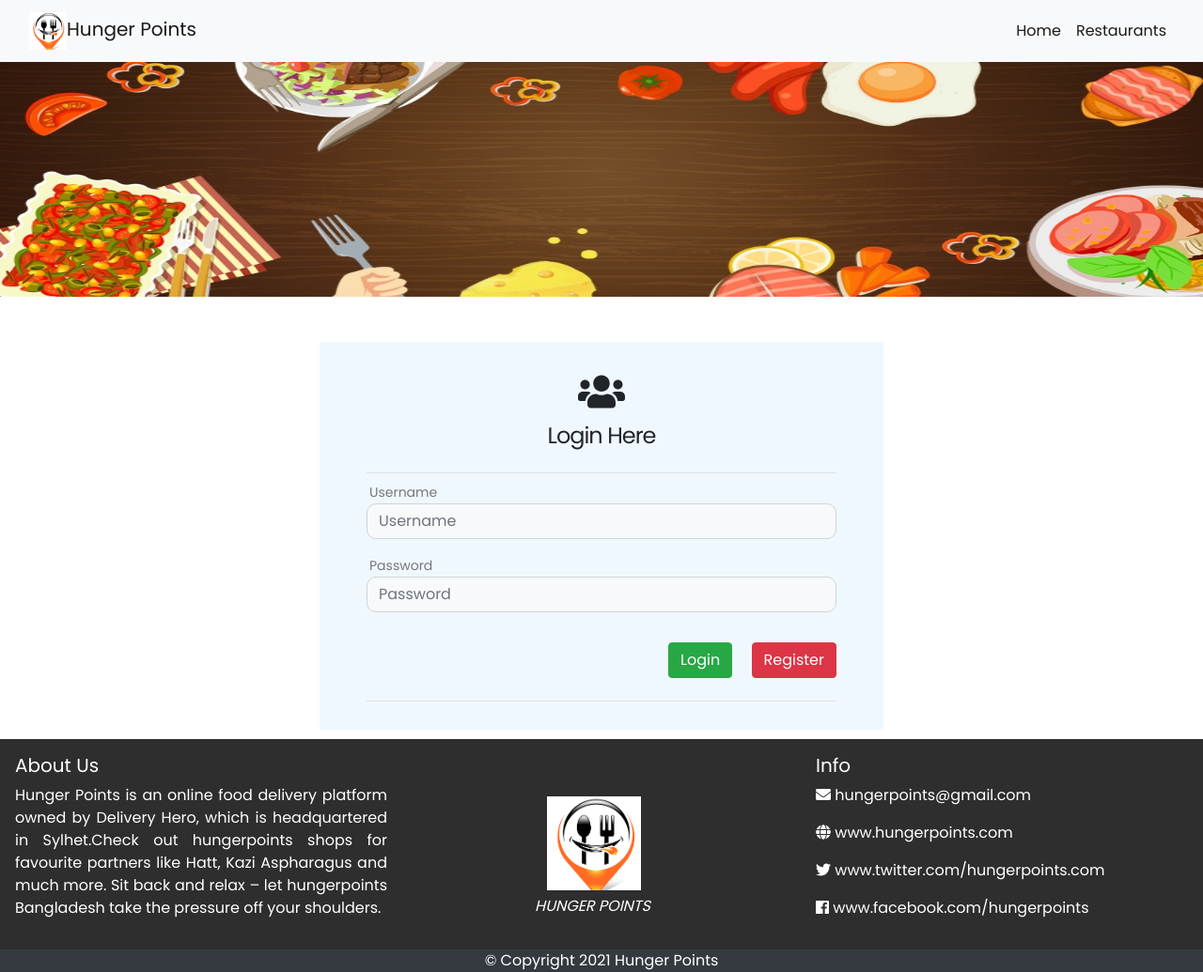
After one commit to azizhossain/Hunger_Points, a CodeIgniter app: page /Hunger_Points/login/index in a window 1280 px wide. The commit adds this page. Shown: the whole page at 94% size. Run offline with CodeIgniter, Linux system fonts and the light colour scheme; some libraries are stand-ins or nearby versions.

Commit message:
20 Oct 2021

```diff
--- /dev/null
+++ b/application/controllers/Login.php
@@ -0,0 +1,15 @@
+<?php
+defined('BASEPATH') OR exit ('No direct script access allowed');
+
+class Login extends CI_Controller {
+
+
+    public function __construct(){
+        parent::__construct();
+        $this->load->model('User_model');
+    }
+
+    public function index() {
+        $this->load->view('front/login');
+    }
+}
--- /dev/null
+++ b/application/views/front/login.php
@@ -0,0 +1,104 @@
+<!DOCTYPE html>
+<html lang="en">
+
+<head>
+    <meta charset="UTF-8">
+    <meta http-equiv="X-UA-Compatible" content="IE=edge">
+    <meta name="viewport" content="width=device-width, initial-scale=1.0">
+    <title>Login</title>
+    <link rel="shortcut icon" href="<?= base_url('public/uploads/logo/hungerpoint.png'); ?>">
+    <meta charset="UTF-8">
+    <meta http-equiv="X-UA-Compatible" content="IE=edge">
+    <meta name="viewport" content="width=device-width, initial-scale=1.0">
+    <link rel="stylesheet" href="<?php echo base_url().'assets/css/bootstrap.min.css';?>">
+    <script src="<?php echo base_url().'assets/js/jquery-3.6.0.min.js';?>"></script>
+    <script src="<?php echo base_url().'assets/js/bootstrap.min.js';?>"></script>
+    <script src="https://use.fontawesome.com/releases/v5.0.8/js/all.js"></script>
+    <link rel="stylesheet" type="text/css" href="<?php echo base_url('/assets/css/profile.css');?>">
+</head>
+
+
+<body>
+    <!-- Navigation Start -->
+    <nav class="navbar navbar-expand-md navbar-light bg-light sticky-top">
+        <div class="container-fluid">
+            <a class="navbar-brand" href="<?php echo base_url().'home/index';?>"><img src="
+            <?= base_url('public/uploads/logo/hungerpoint.png'); ?>" class="responsive-img"
+            style="width: 40px;height: 40px;border: 0px  solid silver;">Hunger Points</a>
+            <button class="navbar-toggler" type="button" data-toggle="collapse" data-target="#navbarRes">
+                <span class="navbar-toggler-icon"></span>
+            </button>
+
+            <div class="collapse navbar-collapse" id="navbarRes">
+                <ul class="navbar-nav ml-auto">
+                    <li class="nav-item active">
+                        <a class="nav-link" href="<?php echo base_url().'home/index';?>">Home</a>
+                    </li>
+                    <li class="nav-item">
+                        <a class="nav-link active" href="<?php echo base_url().'home/index';?>">Restaurants</a>
+                    </li>
+                </ul>
+            </div>
+        </div>
+    </nav>
+    <!-- Navigation End -->
+    <!-- image section start -->
+    <div class="img-container">
+        <img width="100%" height="250px" src="<?php echo base_url().'public/uploads/slide/bg.jpg';?>">
+        <div class="centered-text"></div>
+    </div>
+    <!-- image section end -->
+
+     <!-- login form section start -->
+
+    <div class="wrapper mt-sm-5">
+        <?php
+        if (!empty($this->session->flashdata('success'))) {
+          echo "<div class='alert alert-success m-3 mx-auto'>".$this->session->flashdata('success')."</div>";
+        }
+        ?>
+        <?php
+        if (!empty($this->session->flashdata('msg'))) {
+          echo "<div class='alert alert-danger m-3 mx-auto'>".$this->session->flashdata('msg')."</div>";
+        }
+        ?>
+        <center>
+            <h1><span class="fa fa-users"></span></h1>
+        </center>
+
+        <h4 class="pb-4 border-bottom text-center">Login Here </h4>
+        <form action="<?php echo base_url().'home' ;?>" name="loginform" id="loginform" method="POST">
+            <div class="form-group">
+                <label for="username">Username</label>
+                <input type="text" class="form-control bg-light" name="username" id="username"
+                    placeholder="Username">
+                <span></span>
+            </div>
+            <?php echo form_error('username'); ?>
+            <div class="form-group">
+                <label for="password">Password</label>
+                <input type="password" class="form-control bg-light" name="password" id="password"
+                    placeholder="Password">
+                <span></span>
+            </div>
+            <?php echo form_error('password'); ?>
+            <div class="py-3 pb-4 border-bottom" style="text-align:right;">
+                <button type="submit" class="btn btn-success mr-3">Login</button>
+                <a href="<?php echo base_url().'singup/index' ?>" class="btn btn-danger">Register</a>
+            </div>
+        </form>
+    </div>
+
+    <!-- login form section end -->
+
+    <!-- jQuery library -->
+    <script src="https://ajax.googleapis.com/ajax/libs/jquery/3.5.1/jquery.min.js"></script>
+
+    <!-- Popper JS -->
+    <script src="https://cdnjs.cloudflare.com/ajax/libs/popper.js/1.16.0/umd/popper.min.js"></script>
+
+    <!-- Latest compiled JavaScript -->
+    <script src="https://maxcdn.bootstrapcdn.com/bootstrap/4.5.2/js/bootstrap.min.js"></script>
+    <?php $this->load->view('front/partials/footer'); ?>
+</body>
+</html>
--- a/application/views/front/partials/header.php
+++ b/application/views/front/partials/header.php
@@ -38,7 +38,7 @@
                     </li>
 
                     <li class="nav-item active">
-                        <a class="nav-link" href="<?php echo base_url().'home';?>">Login</a>
+                        <a class="nav-link" href="<?php echo base_url().'login/index';?>">Login</a>
                     </li>
                     <li class="nav-item active">
                         <a class="nav-link" href="<?php echo base_url().'singup/index'?>">Register</a>
```
Also changed, not shown: application/views/front/singup.php (+38 -3 lines), application/views/admin/login.php (added).
